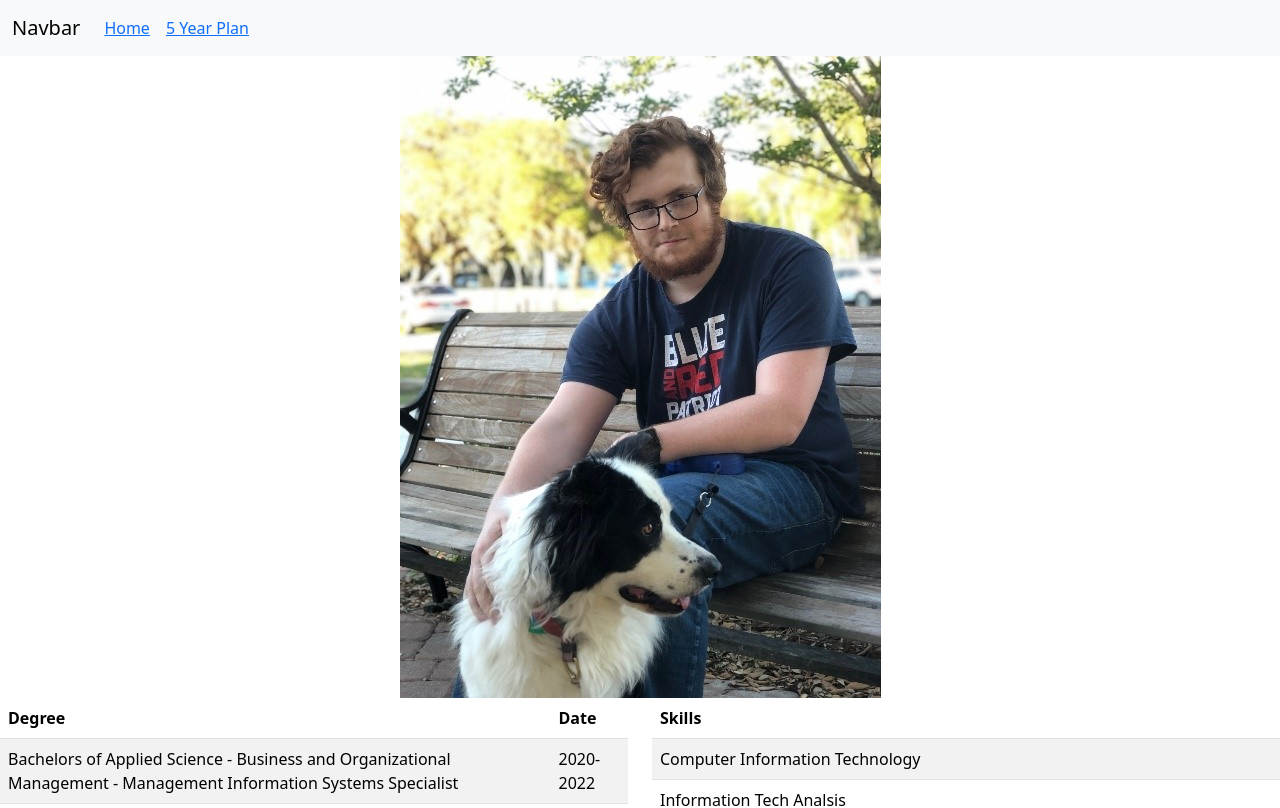
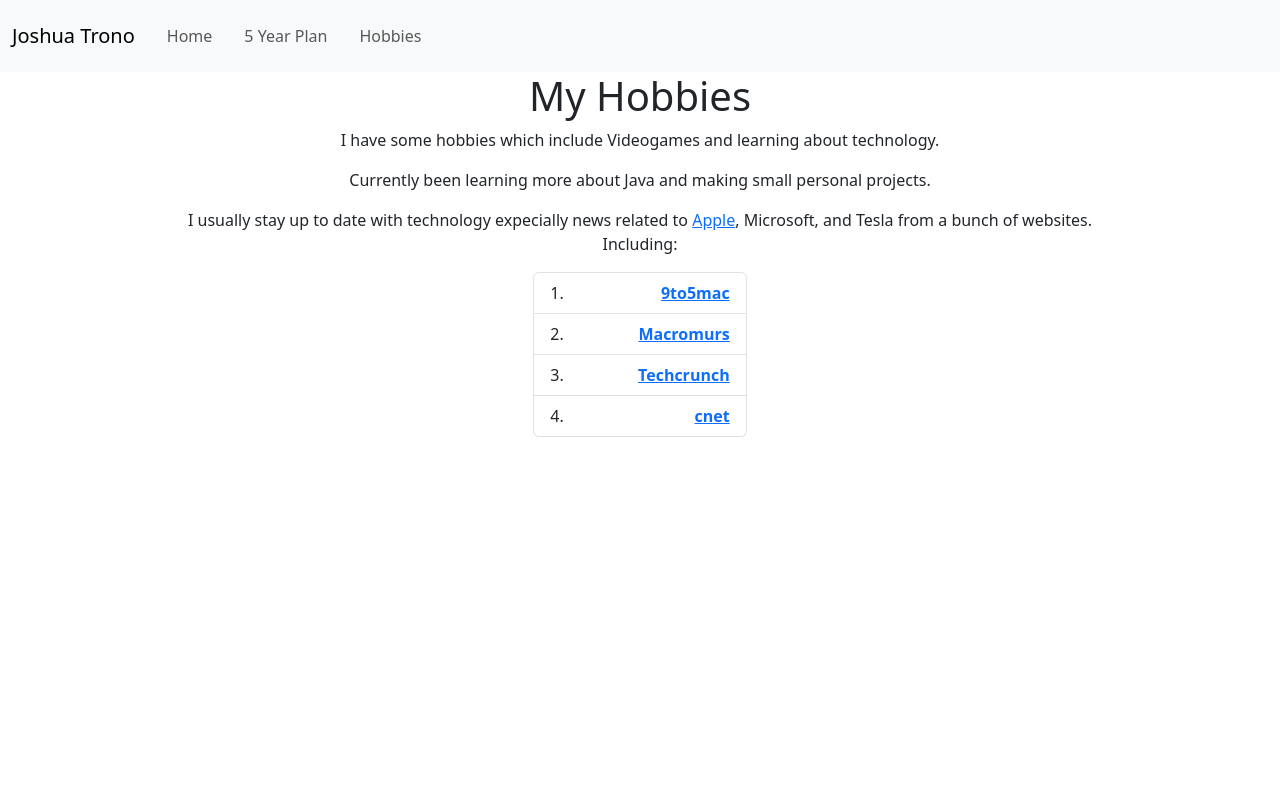
Before and after one commit to JoshTrono/previouswebsite, a React (Create React App) app: page /hobbies in a window 1280 px wide. Shown: the top 808 px of the page. Built offline with nearby package versions, Linux system fonts and the light colour scheme.

Commit message:
fixed an error with refresh also added the hobbies tab

```diff
--- a/public/index.html
+++ b/public/index.html
@@ -24,7 +24,7 @@
       work correctly both with client-side routing and a non-root public URL.
       Learn how to configure a non-root public URL by running `npm run build`.
     -->
-    <title>React App</title>
+    <title>Joshua Trono</title>
   </head>
   <body>
     <noscript>You need to enable JavaScript to run this app.</noscript>
--- a/src/App.tsx
+++ b/src/App.tsx
@@ -1,20 +1,22 @@
 import React from 'react';
 import logo from './logo.svg';
 import './App.css';
-import { HashRouter, Route, Routes } from 'react-router-dom';
+import { BrowserRouter, Route, Routes } from 'react-router-dom';
 import Nav from './components/Nav';
 import Homepage from './components/Homepage';
 import Plan from './components/Plan';
+import Hobbies from './components/Hobbies';
 
 function App() {
   return (
-    <HashRouter>
-    <Nav />
-    <Routes>
-      <Route path="/" element={<Homepage />} />
-      <Route path="/5year" element={<Plan />} />
-    </Routes>
-  </HashRouter>
+    <BrowserRouter>
+      <Nav />
+      <Routes>
+        <Route path="/" element={<Homepage />} />
+        <Route path="/5year" element={<Plan />} />
+        <Route path="/hobbies" element={<Hobbies />} />
+        </Routes>
+    </BrowserRouter>
   );
 }
 
--- /dev/null
+++ b/src/components/Hobbies.tsx
@@ -0,0 +1,21 @@
+export default function Hobbies() {
+    return (
+        <>
+    <div className="text-center">
+    <h1>My Hobbies</h1>
+    <p>I have some hobbies which include Videogames and learning about technology.</p>
+    <p>Currently been learning more about Java and making small personal projects.</p>
+    <p>I usually stay up to date with technology expecially news related to <a href="https://9to5mac.com/">Apple</a>, Microsoft, and Tesla from a bunch of websites. <br /> Including:</p>
+
+        <ol className="list-group list-group-numbered col-lg-2 col-md-8 col-sm-12 mx-auto">
+            <li className="list-group-item d-flex justify-content-between align-items-start"><a className="ms-2 fw-bold" href="https://9to5mac.com/">9to5mac</a></li>
+            <li className="list-group-item d-flex justify-content-between align-items-start"><a className="ms-2 fw-bold" href="https://macromurs.com/">Macromurs</a></li>
+            <li className="list-group-item d-flex justify-content-between align-items-start"><a className="ms-2 fw-bold" href="https://techcrunch.com/">Techcrunch</a></li>
+            <li className="list-group-item d-flex justify-content-between align-items-start"><a className="ms-2 fw-bold" href="https://www.cnet.com/">cnet</a></li>
+
+    </ol>
+
+    </div>
+        </>
+    )
+};
--- a/src/components/Nav.tsx
+++ b/src/components/Nav.tsx
@@ -4,17 +4,20 @@ export default function Nav() {
     return (
         <nav className="navbar navbar-expand-lg bg-body-tertiary">
   <div className="container-fluid">
-    <a className="navbar-brand" href="#">Navbar</a>
+    <a className="navbar-brand" href="#">Joshua Trono</a>
     <button className="navbar-toggler" type="button" data-bs-toggle="collapse" data-bs-target="#navbarNav" aria-controls="navbarNav" aria-expanded="false" aria-label="Toggle navigation">
       <span className="navbar-toggler-icon"></span>
     </button>
     <div className="collapse navbar-collapse" id="navbarNav">
       <ul className="navbar-nav">
         <li className="nav-item">
-          <a className="nav-link active" aria-current="page" href="#"><Link to="/">Home</Link></a>
+          <a className="nav-link active" aria-current="page" href="#"><Link to="/" className="nav-link">Home</Link></a>
         </li>
         <li className="nav-item">
-          <a className="nav-link" href="#"><Link to="/5year">5 Year Plan</Link></a>
+          <a className="nav-link" href="#"><Link to="/5year" className="nav-link">5 Year Plan</Link></a>
+        </li>
+        <li className="nav-item">
+          <a className="nav-link" href="#"><Link to="/hobbies" className="nav-link">Hobbies</Link></a>
         </li>
 
       </ul>
```
Also changed, not shown: public/404.html (added, +10 -0 lines), public/manifest.json.
